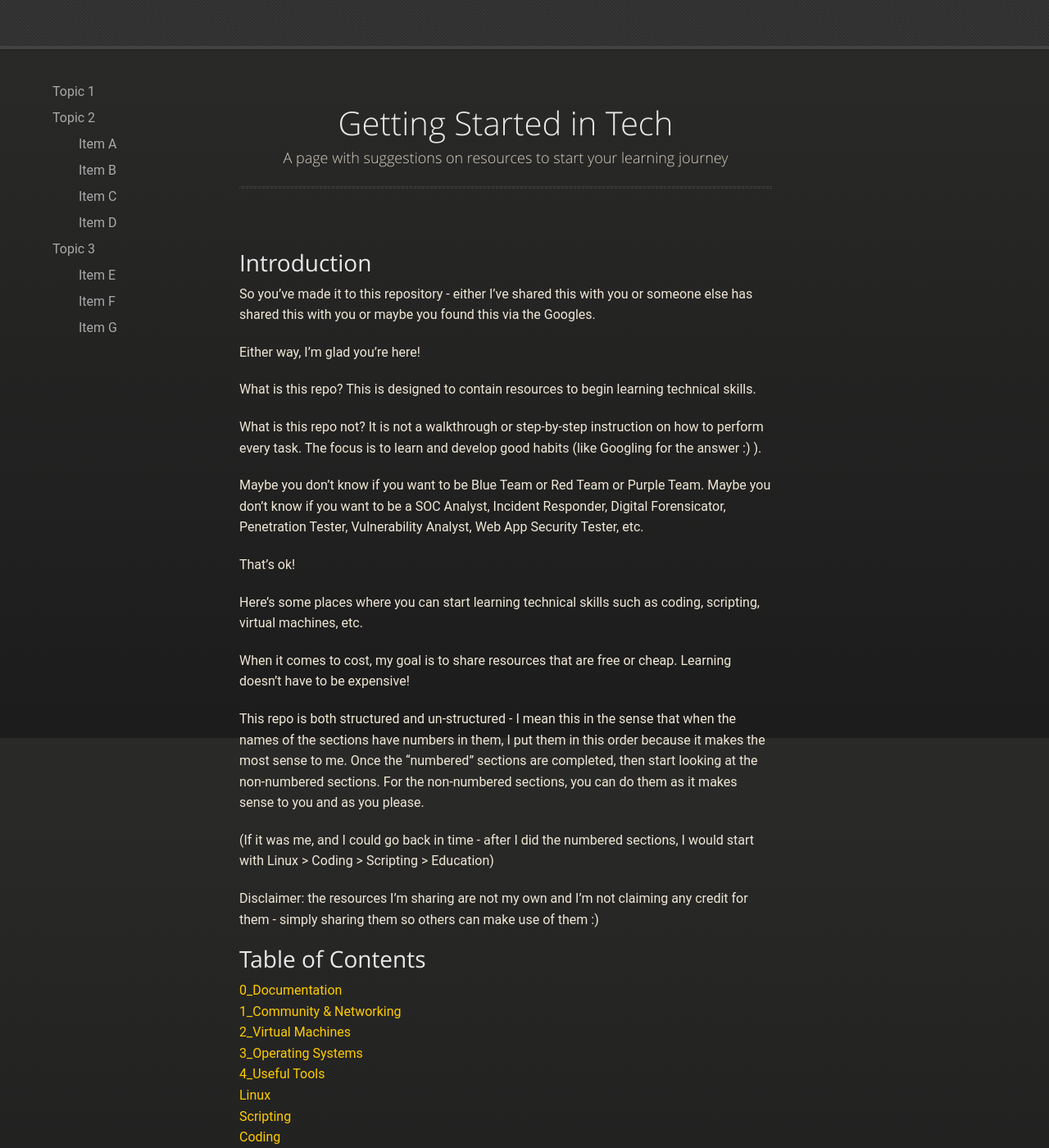
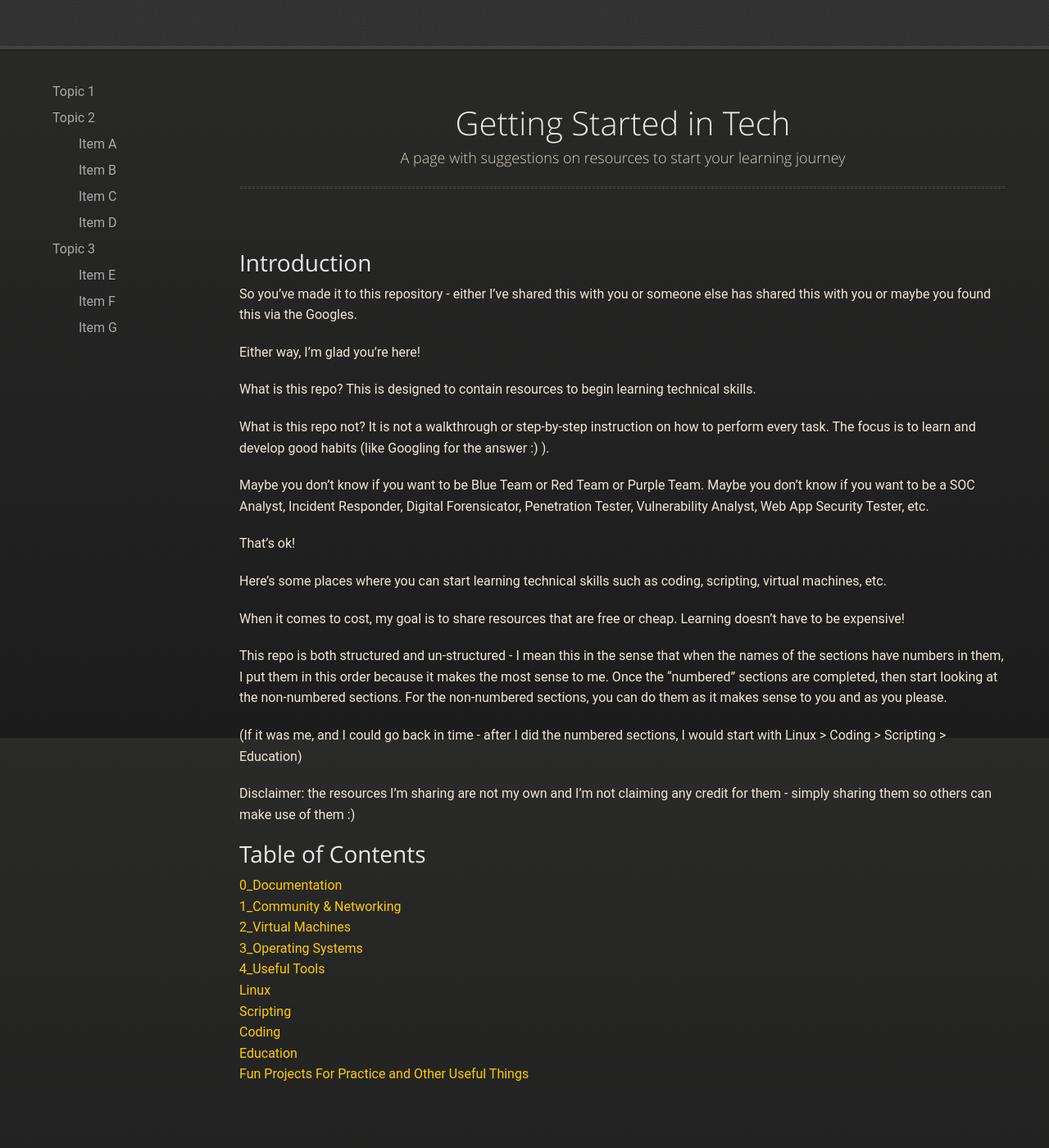
Before and after one commit to marknakamura/getting-started-in-tech, a Jekyll site: the page built from index.md, in a window 1280 px wide and 1400 px high. Shown: the whole window at 82% size. Built offline with Jekyll 4.4.1, drawn with Linux system fonts in a browser that asks for light colours; our own code applies the rules of GitHub Pages for plain Markdown files.

Commit message:
Update jekyll-theme-midnight.scss

```diff
--- a/_sass/jekyll-theme-midnight.scss
+++ b/_sass/jekyll-theme-midnight.scss
@@ -231,7 +231,7 @@ dt {
 }
 
 section {
-  max-width:650px;
+  /*max-width:650px;*/
   padding: 30px 0px 50px 0px;
   margin: 20px 0;
   margin-top: 70px;
```
